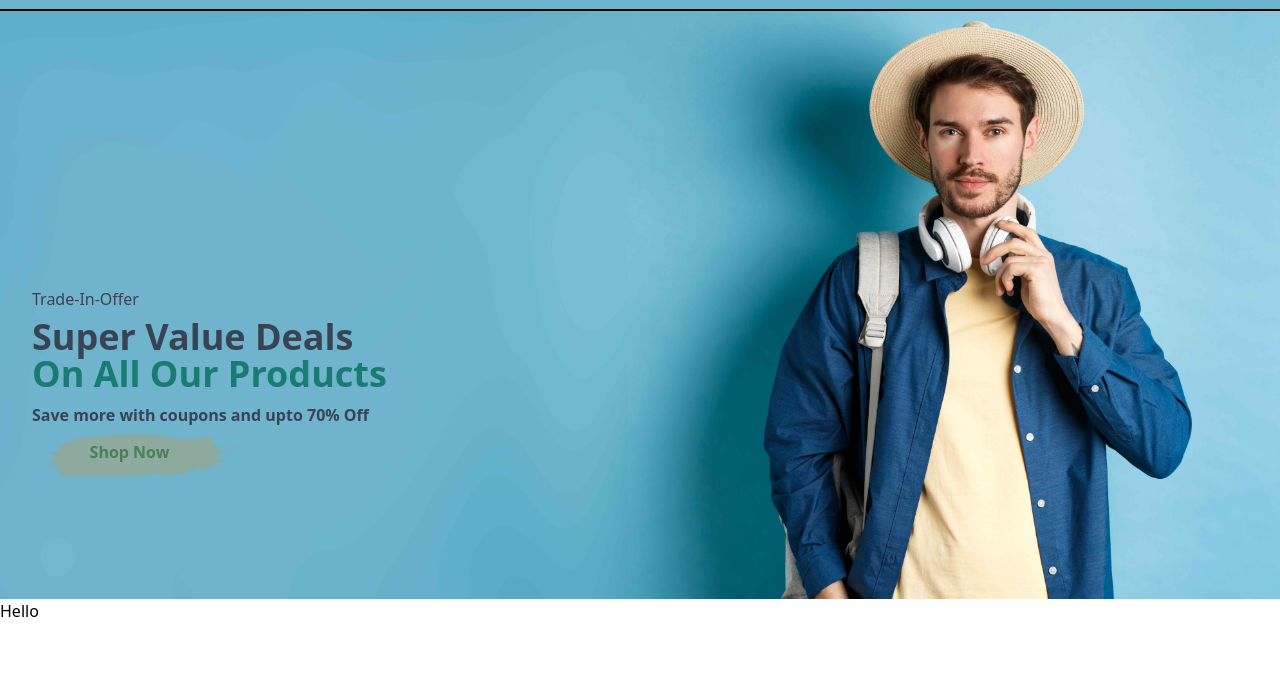
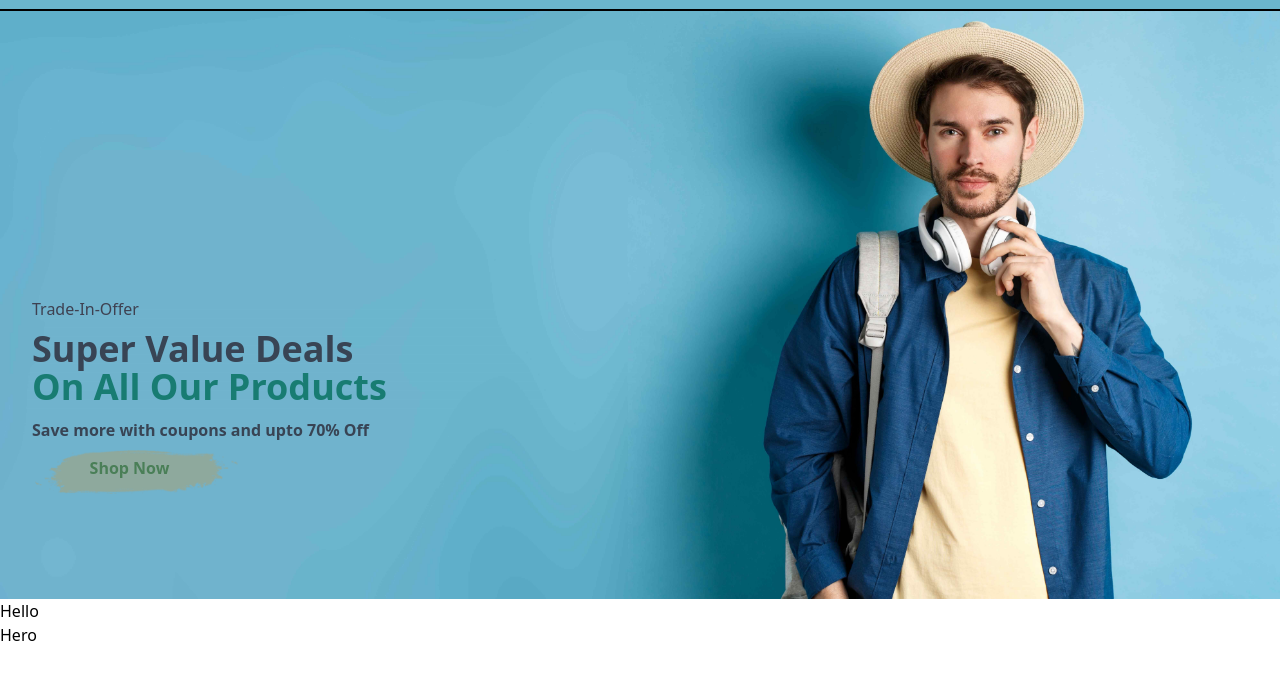
Before and after one commit to Developer095/ecommerce, a website: page index.html in a window 1280 px wide. Shown: the part 67-746 px from the top of the page. Drawn offline with nearby package versions, Linux system fonts and the light colour scheme.

Commit message:
hero branch testing

```diff
--- a/index.html
+++ b/index.html
@@ -43,7 +43,7 @@
                     <img src="/Pics/button.png" class="absolute top-[69%] left-[2.7%] h-11 opacity-90">
                 </li>
                 <div>Hello</div>
-
+                <div>Hero</div>
             </ul>
 
         </div>
```
